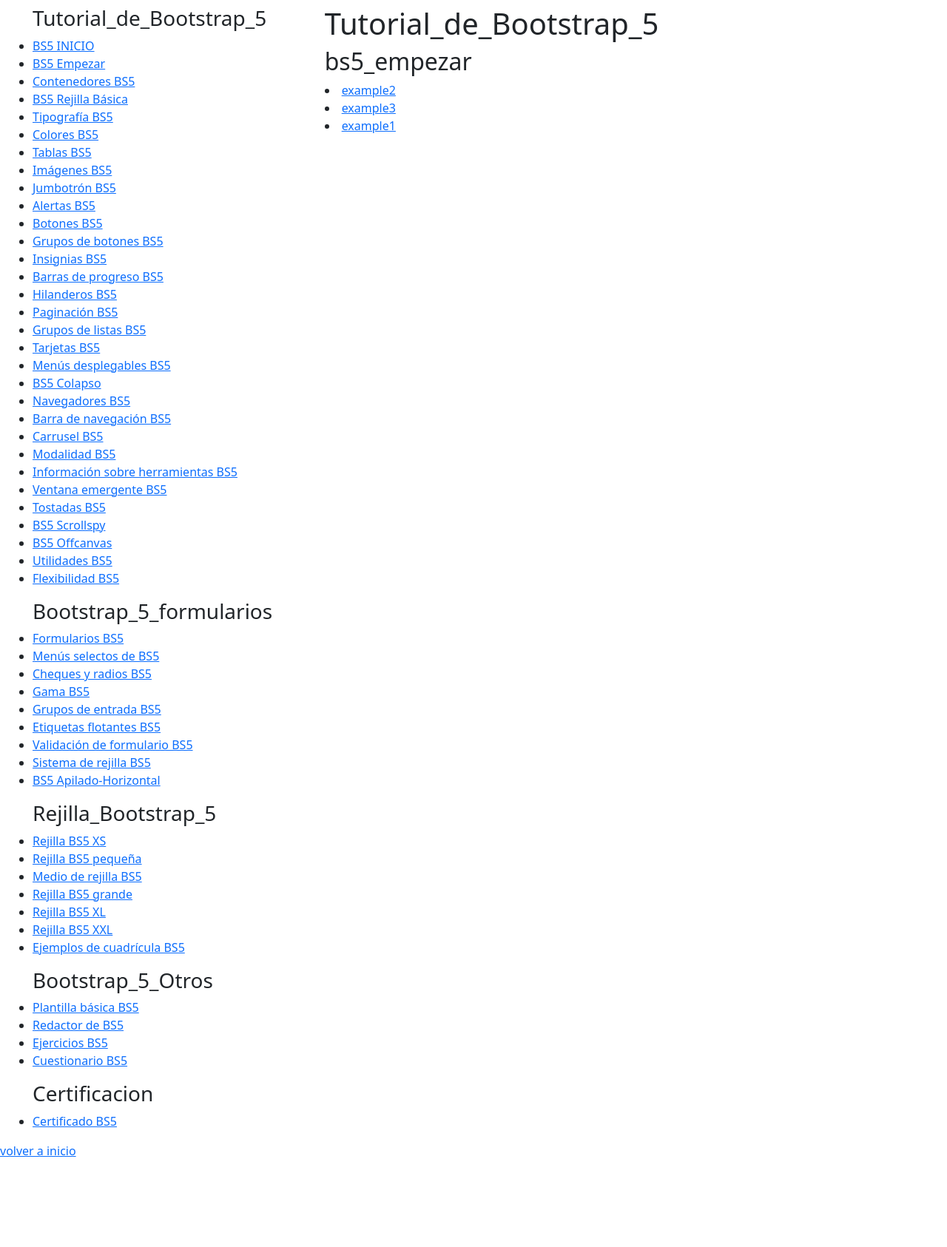
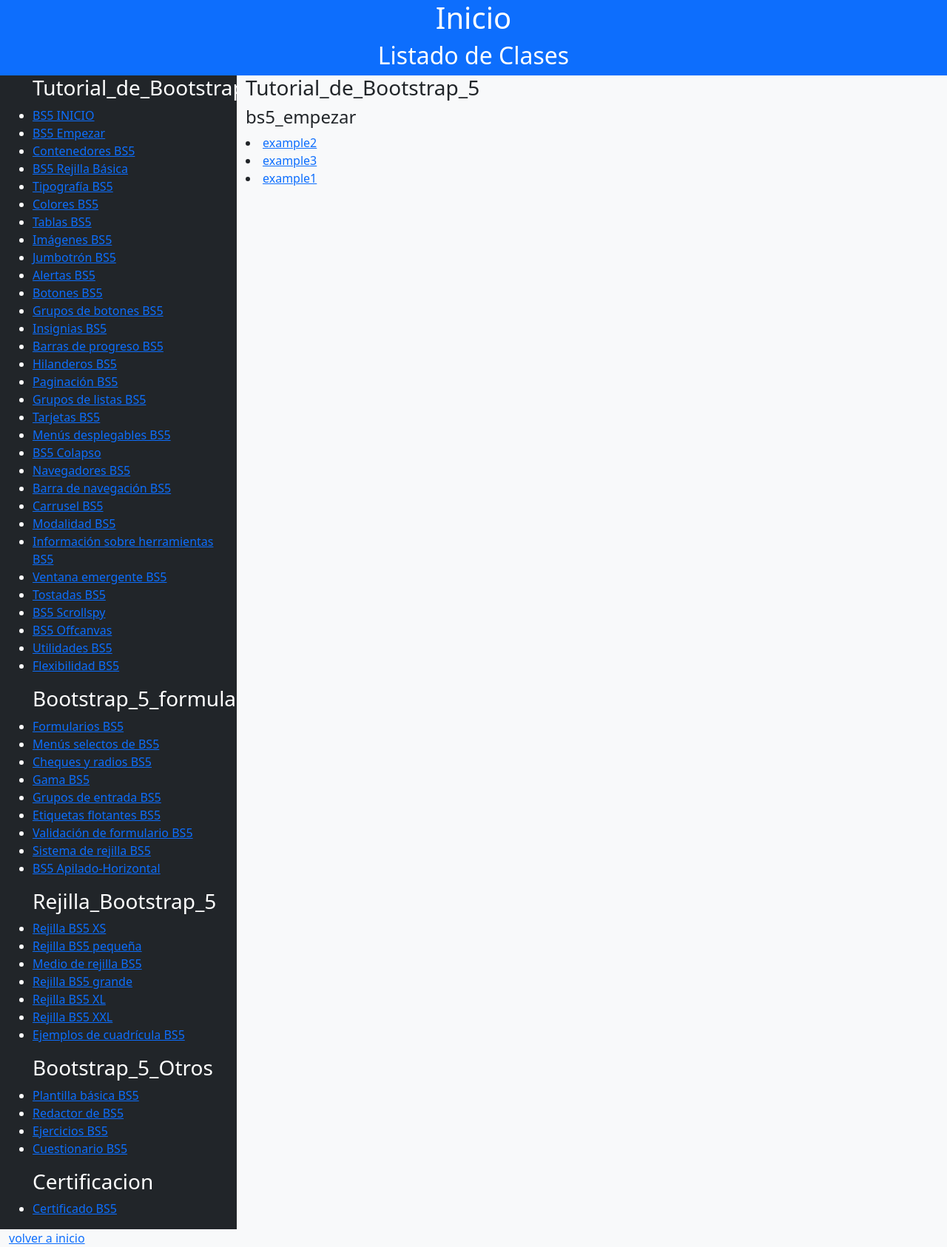
Before and after one commit to hmartinez00/z_django_projects, a Django app: page /BootStrap5/vistas_clases/Tutorial_de_Bootstrap_5/bs5_empezar/0 in a window 1280 px wide. Shown: the whole page at 74% size. Before the commit the page ends 1564 px from the top, so only its background shows below. Run offline with Django 4.2, Linux system fonts and the light colour scheme; data comes from the database, SQL or seed files in the repository.

Commit message:
Version Estable 20230623 192317

```diff
--- a/CursoBsw3shools/BootStrap5/templates/Tutorial_de_Bootstrap_5/bs5_colapso/bs5_colapso.html
+++ b/CursoBsw3shools/BootStrap5/templates/Tutorial_de_Bootstrap_5/bs5_colapso/bs5_colapso.html
@@ -1,8 +1,8 @@
-{% extends "base.html" %}
+{% extends "index.html" %}
 {% load custom_filters %}
 {% block content %}
-    <h1>{{ modulo }}</h1>
-    <h2>{{ leccion }}</h2>
+    <h3>{{ modulo }}</h3>
+    <h4>{{ leccion }}</h4>
     {% for i in file_list %}
         <li>
             <a href="{% url 'vistas_clases' modulo leccion i|extract_numbers %}">{{ i }}</a>
--- a/CursoBsw3shools/BootStrap5/templates/Tutorial_de_Bootstrap_5/bs5_empezar/bs5_empezar.html
+++ b/CursoBsw3shools/BootStrap5/templates/Tutorial_de_Bootstrap_5/bs5_empezar/bs5_empezar.html
@@ -1,11 +1,15 @@
 {% extends "index.html" %}
 {% load custom_filters %}
 {% block content %}
-    <h1>{{ modulo }}</h1>
-    <h2>{{ leccion }}</h2>
-    {% for i in file_list %}
-        <li>
-            <a href="{% url 'vistas_clases' modulo leccion i|extract_numbers %}">{{ i }}</a>
-        </li>
-    {% endfor %}
+  <div class="row">
+    <div class="col-12">
+      <h3>{{ modulo }}</h3>
+      <h4>{{ leccion }}</h4>
+      {% for i in file_list %}
+      <li>
+        <a href="{% url 'vistas_clases' modulo leccion i|extract_numbers %}">{{ i }}</a>
+      </li>
+      {% endfor %}
+    </div>
+  </div>
 {% endblock %}
--- a/CursoBsw3shools/BootStrap5/templates/Tutorial_de_Bootstrap_5/bs5_empezar/example1.html
+++ b/CursoBsw3shools/BootStrap5/templates/Tutorial_de_Bootstrap_5/bs5_empezar/example1.html
@@ -1,4 +1,4 @@
-{% extends "index.html" %}
+{% extends "base.html" %}
 {% block content %}
   <div class="container-fluid p-5 bg-primary text-white text-center">
     <h1>Mi primera pagina de Bootstrap</h1>
--- a/CursoBsw3shools/BootStrap5/templates/Tutorial_de_Bootstrap_5/bs5_empezar/example2.html
+++ b/CursoBsw3shools/BootStrap5/templates/Tutorial_de_Bootstrap_5/bs5_empezar/example2.html
@@ -1,4 +1,4 @@
-{% extends "index.html" %}
+{% extends "base.html" %}
 {% block content %}
 
 <div class="container">
--- a/CursoBsw3shools/BootStrap5/templates/Tutorial_de_Bootstrap_5/bs5_empezar/example3.html
+++ b/CursoBsw3shools/BootStrap5/templates/Tutorial_de_Bootstrap_5/bs5_empezar/example3.html
@@ -1,4 +1,4 @@
-{% extends "index.html" %}
+{% extends "base.html" %}
 {% block content %}
 
   <div class="container-fluid">
--- a/CursoBsw3shools/BootStrap5/templates/base.html
+++ b/CursoBsw3shools/BootStrap5/templates/base.html
@@ -1,43 +1,18 @@
-{% load static %}
-{% load custom_filters %}
 <!DOCTYPE html>
 <html lang="es">
 <head>
-  <meta charset="UTF-8">
-  <meta http-equiv="X-UA-Compatible" content="IE=edge">
-  <meta name="viewport" content="width=device-width, initial-scale=1.0">
-  <title>{{ view_name }}</title>
+    <meta charset="UTF-8">
+    <meta http-equiv="X-UA-Compatible" content="IE=edge">
+    <meta name="viewport" content="width=device-width, initial-scale=1.0">
+    <title>{{ view_name }}</title>
 
   <!-- Latest compiled and minified CSS -->
   <link href="https://cdn.jsdelivr.net/npm/bootstrap@5.2.3/dist/css/bootstrap.min.css" rel="stylesheet">
 
-  <!-- <link rel="stylesheet" href="{% static 'css/styles.css' %}"> -->
 </head>
 <body>
-  <div class="container-fluid bg-primary text-white text-center">
-    <h1>{{ view_name }}</h1>
-    <h2>{{ title_template }}</h2>
-  </div>
 
-  <div class="container-fluid">
-    <div class="row">
-      <div class="col-sm-4">
-        {% for modulos, clases in modules.items %}
-        <ul>
-          <h3>{{ modulos }}</h3>
-          {% for i in clases %}
-          <li>
-            <a href="{% url 'vistas_clases' modulos i|lower|replace_spaces 0 %}">{{ i }}</a>
-          </li>
-          {% endfor %}
-        </ul>
-        {% endfor %}
-      </div>
-      <div class="col-sm-8">
-        {% block content %} {% endblock %}
-      </div>
-    </div>
-  </div>
+  {% block content %} {% endblock %}
 
   <footer>
     <a href="{% url 'index' %}">volver a inicio</a>
--- a/CursoBsw3shools/BootStrap5/templates/index.html
+++ b/CursoBsw3shools/BootStrap5/templates/index.html
@@ -1,5 +1,62 @@
-{% extends "base.html" %}
+{% load static %}
 {% load custom_filters %}
-{% block content %}
-  <h1>Hola!</h1>
-{% endblock %}
+<!DOCTYPE html>
+<html lang="es">
+<head>
+  <meta charset="UTF-8">
+  <meta http-equiv="X-UA-Compatible" content="IE=edge">
+  <meta name="viewport" content="width=device-width, initial-scale=1.0">
+  <title>{{ view_name }}</title>
+
+  <!-- Latest compiled and minified CSS -->
+  <link href="https://cdn.jsdelivr.net/npm/bootstrap@5.2.3/dist/css/bootstrap.min.css" rel="stylesheet">
+
+  <!-- <link rel="stylesheet" href="{% static 'css/styles.css' %}"> -->
+</head>
+<body>
+
+  <div class="container-fluid">
+
+
+    <div class="row">
+      <div class="col-12 bg-primary text-white text-center">
+        <h1>{{ view_name }}</h1>
+        <h2>{{ title_template }}</h2>
+      </div>
+    </div>
+
+    <div class="row">
+      <div class="col-3 bg-dark text-white">
+        {% for modulos, clases in modules.items %}
+        <ul>
+          <h3>{{ modulos }}</h3>
+          {% for i in clases %}
+          <li>
+            <a href="{% url 'vistas_clases' modulos i|lower|replace_spaces 0 %}">{{ i }}</a>
+          </li>
+          {% endfor %}
+        </ul>
+        {% endfor %}
+      </div>
+      <div class="col-9 bg-light">
+        {% block content %} {% endblock %}
+      </div>
+    </div>
+
+    <div class="row text-bg-light">
+      <div class="col-12">
+        <footer>
+          <a href="{% url 'index' %}">volver a inicio</a>
+        </footer>
+      </div>
+    </div>
+
+
+  </div>
+
+
+  <!-- Latest compiled JavaScript -->
+  <script src="https://cdn.jsdelivr.net/npm/bootstrap@5.2.3/dist/js/bootstrap.bundle.min.js"></script>
+
+</body>
+</html>
--- a/CursoBsw3shools/BootStrap5/views.py
+++ b/CursoBsw3shools/BootStrap5/views.py
@@ -40,6 +40,8 @@
     template_dir    = os.path.join(TEMPLATES[0]['DIRS'][0], modulo, leccion)
     file_list       = [str(i).replace('.html', '') for i in os.listdir(template_dir) if i != leccion + '.html']
     context = {
+        'view_name'     : 'Inicio',
+        'title_template': 'Listado de Clases',
         'modulo'    : modulo,
         'leccion'   : leccion,
         'file_list' : file_list,
```
